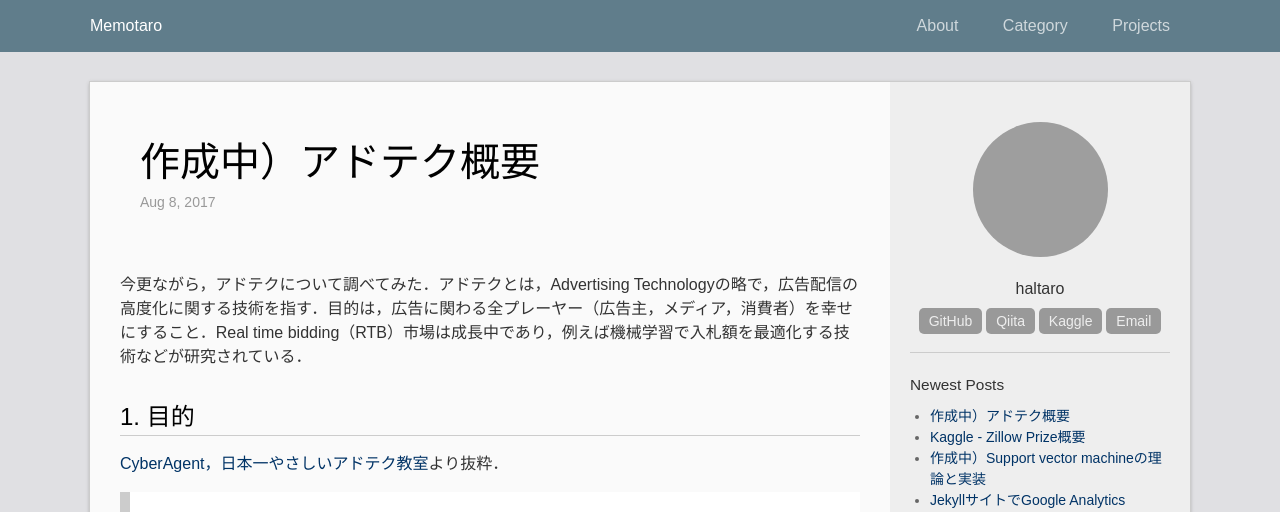
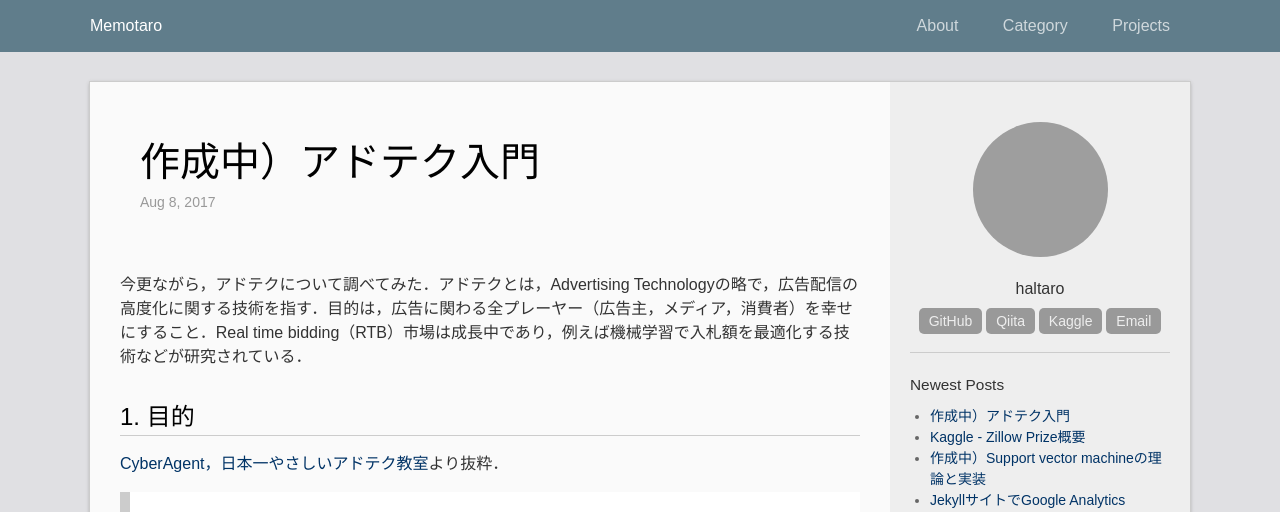
Before and after one commit to madoreenu/haltaro.github.io, a Jekyll site: the page built from _posts/2017-08-08-introduction-to-ad-tech.md, in a window 1280 px wide. Shown: the top 512 px of the page. Built offline with Jekyll 4.4.1, drawn with Linux system fonts in a browser that asks for light colours; grey boxes are pictures that could not be loaded.

Commit message:
Update 2017-08-08-introduction-to-ad-tech.md

```diff
--- a/_posts/2017-08-08-introduction-to-ad-tech.md
+++ b/_posts/2017-08-08-introduction-to-ad-tech.md
@@ -1,6 +1,6 @@
 ---
 layout: post
-title: 作成中）アドテク概要
+title: 作成中）アドテク入門
 updated: 2017-08-07 18:00
 categories:
  - machine learning
```
